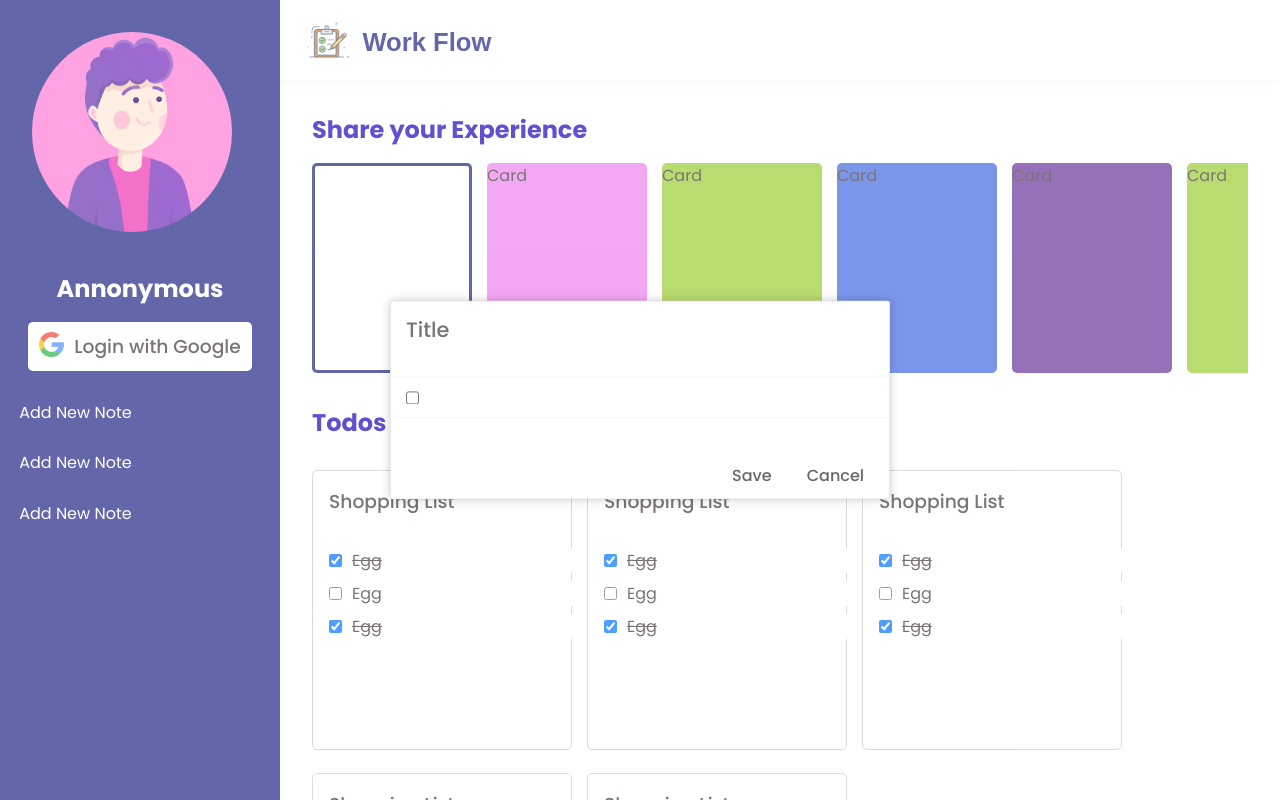
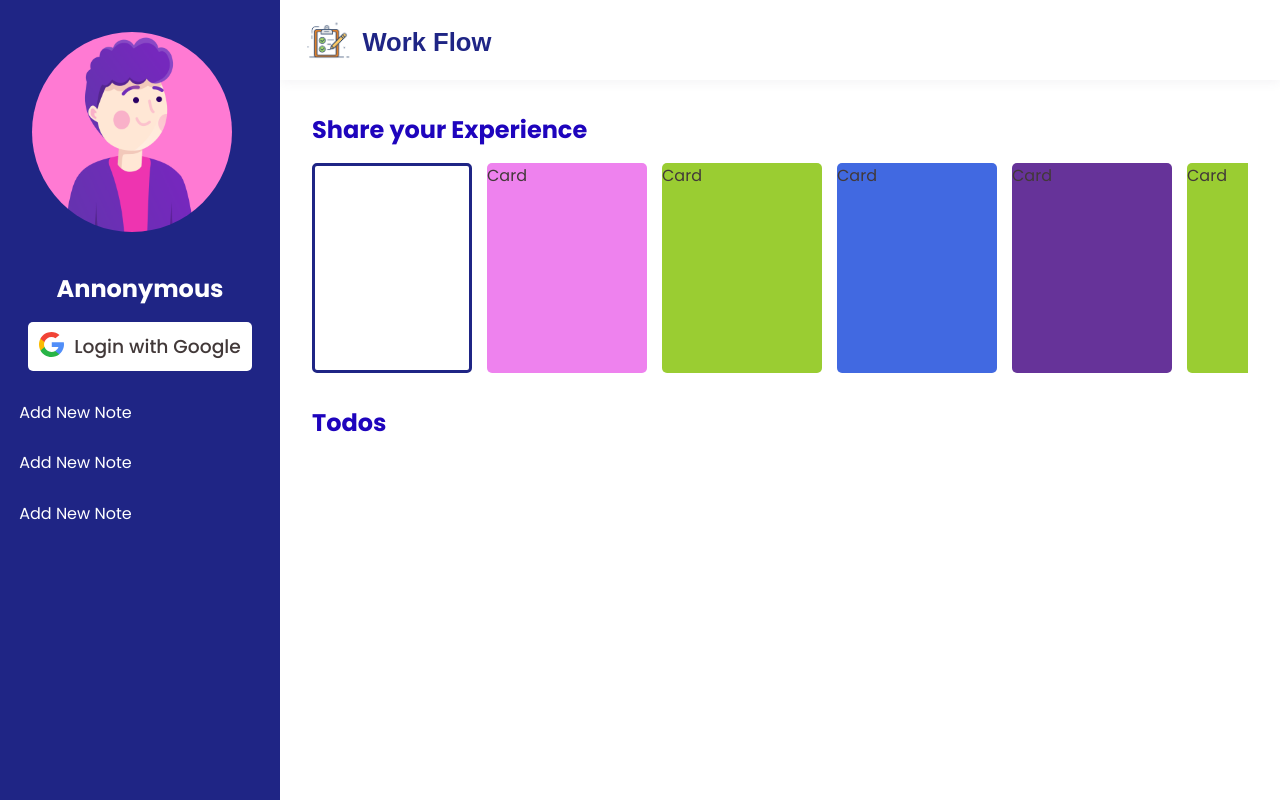
Before and after one commit to saadh393/work-flow, a React (Create React App) app: page / in a window 1280 px wide. Built offline with nearby package versions, Linux system fonts and the light colour scheme; a web font is replaced by a local one.

Commit message:
Fetching List

```diff
--- a/src/App.tsx
+++ b/src/App.tsx
@@ -1,31 +1,32 @@
 import React, { createContext, useContext, useState } from "react";
 import "./App.css";
 import Index from "./Pages/Index";
-import { NoteProvider } from "./util/interfaces";
 
 /** @Todo Cleanup The Code Create Exernal Files */
 export type TogglerType = {
   toggle: boolean;
   setToggle: (args: boolean) => void;
-  noteItems: NoteProvider[];
-  setNoteItem: (args: any) => void;
+
+  todos: object[];
+  setTodo: (args: any) => void;
 };
 
 export const EventContext = createContext<TogglerType>({
   toggle: false,
   setToggle: () => {},
-  noteItems: [],
-  setNoteItem: () => {},
+
+  todos: [],
+  setTodo: () => {},
 });
 
 export const useToggleEvents = () => useContext(EventContext);
 
 function App() {
   const [toggle, setToggle] = useState(false);
-  const [noteItems, setNoteItem] = useState([]);
+  const [todos, setTodo] = useState([]);
 
   return (
-    <EventContext.Provider value={{ toggle, setToggle, noteItems, setNoteItem }}>
+    <EventContext.Provider value={{ toggle, setToggle, todos, setTodo }}>
       <Index />
     </EventContext.Provider>
   );
--- a/src/Components/MainContent/Todos/TodoCard.tsx
+++ b/src/Components/MainContent/Todos/TodoCard.tsx
@@ -1,14 +1,15 @@
+// import { NoteProvider } from "../../../util/interfaces";
 import TickItem from "./TickItem";
 
-const TodoCard = () => {
+const TodoCard = ({ todo }: any) => {
   return (
     <div className="card">
       <h3>Shopping List</h3>
 
       <div className="cardContent">
-        <TickItem listItem={"Egg"} isChecked />
-        <TickItem listItem={"Egg"} isChecked={false} />
-        <TickItem listItem={"Egg"} isChecked />
+        {todo.map((tick: any) => (
+          <TickItem listItem={tick.note} isChecked={tick.checked} />
+        ))}
       </div>
     </div>
   );
--- a/src/Components/MainContent/Todos/Todos.tsx
+++ b/src/Components/MainContent/Todos/Todos.tsx
@@ -1,17 +1,17 @@
 import TodoCard from "./TodoCard";
 import "./Todo.css";
+import { useToggleEvents } from "../../../App";
 
 const Todos = () => {
+  const { todos } = useToggleEvents();
   return (
     <section className="todo-section">
       <h1>Todos</h1>
 
       <div className="todo-wrapper">
-        <TodoCard />
-        <TodoCard />
-        <TodoCard />
-        <TodoCard />
-        <TodoCard />
+        {todos.map((todo) => (
+          <TodoCard todo={todo} />
+        ))}
       </div>
     </section>
   );
--- a/src/Components/Sidebar/AddNewModal/AddNewModal.tsx
+++ b/src/Components/Sidebar/AddNewModal/AddNewModal.tsx
@@ -1,35 +1,39 @@
 import CreateTick from "./CreateTick";
-import { NoteProvider } from "../../../util/interfaces";
+import { ModalVisibility, NoteProvider } from "../../../util/interfaces";
 import "./AddNewModal.css";
 import React from "react";
 import { useToggleEvents } from "../../../App";
 import ShowTick from "./ShowTick";
 
-const AddNewModal = () => {
-  const { noteItems, setNoteItem } = useToggleEvents();
+const AddNewModal = ({ isVisible, setIsVisible }: ModalVisibility) => {
+  const { todos, setTodo } = useToggleEvents();
+
+  const [noteItems, setNoteItem] = React.useState<NoteProvider[]>([]);
   const [eachNote, setEachNote] = React.useState<NoteProvider>({
     id: noteItems.length,
     note: undefined,
     checked: false,
   });
 
-  function storeData() {
+  function storeData(callback: Function) {
     const randomNumber: number = new Date().getUTCMilliseconds() + Math.floor(Math.random() * 1000);
     let newNote = { id: randomNumber, ...eachNote };
     eachNote.note && setNoteItem([...noteItems, newNote]);
     setEachNote({ id: randomNumber, note: undefined });
-    console.log(newNote);
-    console.log(noteItems);
+    callback();
   }
 
   const handleKeyPress = (e: any) => {
     if (e.key === "Enter") {
-      storeData();
+      storeData(() => {});
     }
   };
 
   const storeItems = () => {
-    storeData();
+    storeData(() => {
+      setTodo([...todos, noteItems]);
+      setIsVisible(!isVisible);
+    });
   };
 
   const updateCheck = (checked: boolean, id: number | null) => {
@@ -43,7 +47,7 @@ const AddNewModal = () => {
 
   return (
     <>
-      <div className="modal-wrapper">
+      <div className="modal-wrapper" style={{ display: isVisible ? "" : "none" }}>
         <div className="modal-card">
           <input type="text" placeholder="Title" className="title" />
           <div className="description">
@@ -55,7 +59,7 @@ const AddNewModal = () => {
           </div>
           <div className="modal-menu">
             <li onClick={storeItems}>Save</li>
-            <li onClick={() => console.log(noteItems)}>Cancel</li>
+            <li onClick={() => setIsVisible(!isVisible)}>Cancel</li>
           </div>
         </div>
       </div>
--- a/src/Components/Sidebar/NavMenu/NavMenu.tsx
+++ b/src/Components/Sidebar/NavMenu/NavMenu.tsx
@@ -1,10 +1,11 @@
+import { ModalVisibility } from "../../../util/interfaces";
 import "./NavMenu.css";
 
-const NavMenu = () => {
+const NavMenu = ({ isVisible, setIsVisible }: ModalVisibility) => {
   return (
     <>
       <ul className="navMenu">
-        <li>Add New Note</li>
+        <li onClick={() => setIsVisible(!isVisible)}>Add New Note</li>
         <li>Add New Note</li>
         <li>Add New Note</li>
       </ul>
--- a/src/Components/Sidebar/Sidebar.tsx
+++ b/src/Components/Sidebar/Sidebar.tsx
@@ -2,14 +2,17 @@ import Profile from "./Profile/Profile";
 import LoginButton from "./LoginButton/LoginButton";
 import NavMenu from "./NavMenu/NavMenu";
 import AddNewModal from "./AddNewModal/AddNewModal";
+import { useState } from "react";
 
 const Sidebar = () => {
+  const [isVisible, setIsVisible] = useState(false);
+
   return (
     <>
-      <AddNewModal />
+      <AddNewModal isVisible={isVisible} setIsVisible={setIsVisible} />
       <Profile />
       <LoginButton />
-      <NavMenu />
+      <NavMenu isVisible={isVisible} setIsVisible={setIsVisible} />
     </>
   );
 };
--- a/src/util/interfaces.ts
+++ b/src/util/interfaces.ts
@@ -14,3 +14,8 @@ export interface ShowTickProps {
   SavedData: NoteProvider;
   updateCheck: (checked: boolean, id: number | null) => void;
 }
+
+export interface ModalVisibility {
+  isVisible: boolean;
+  setIsVisible: (args?: any) => void;
+}
--- a/src/util/util.ts
+++ b/src/util/util.ts
@@ -35,7 +35,6 @@ export const SliderGrab = () => {
       const x: number = e.pageX - slider.offsetLeft;
       const walk = (x - startX) * 3; //scroll-fast
       slider.scrollLeft = scrollLeft - walk;
-      console.log(walk);
     });
   }
 };
```
